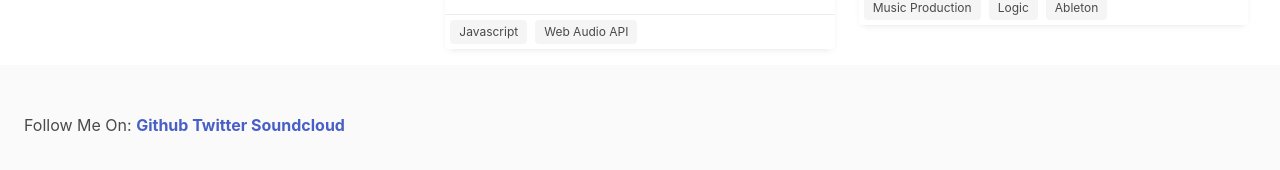
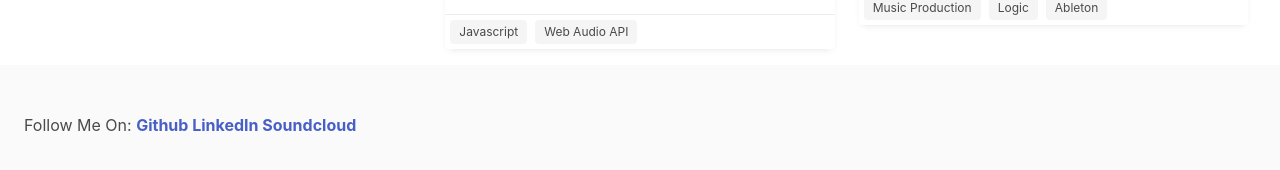
Before and after one commit to mtryggvason/mtryggvason.github.io, a Jekyll site: the page built from index.markdown, in a window 1280 px wide and 900 px high, scrolled down 2031 px. Shown: the part 643-813 px from the top of the window. Built offline with Jekyll 4.4.1, drawn with Linux system fonts in a browser that asks for light colours; our own code applies the rules of GitHub Pages for plain Markdown files.

Commit message:
Update default.html

```diff
--- a/_layouts/default.html
+++ b/_layouts/default.html
@@ -104,7 +104,7 @@
             Follow Me On:
             <strong>
               <a href="https://github.com/mtryggvason/">Github</a>
-              <a href="https://twitter.com/magnusfelix">Twitter</a>
+              <a href="https://www.linkedin.com/in/magnusfelix/">LinkedIn</a>
               <a href="https://soundcloud.com/moffandtarkin">Soundcloud</a>
         </div>
       </footer>
```
